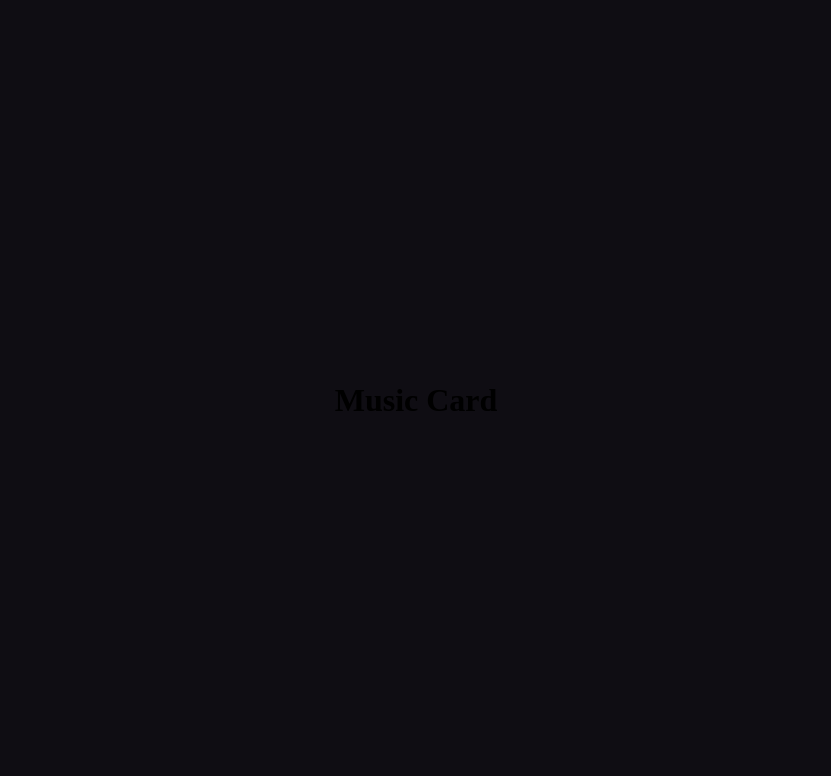
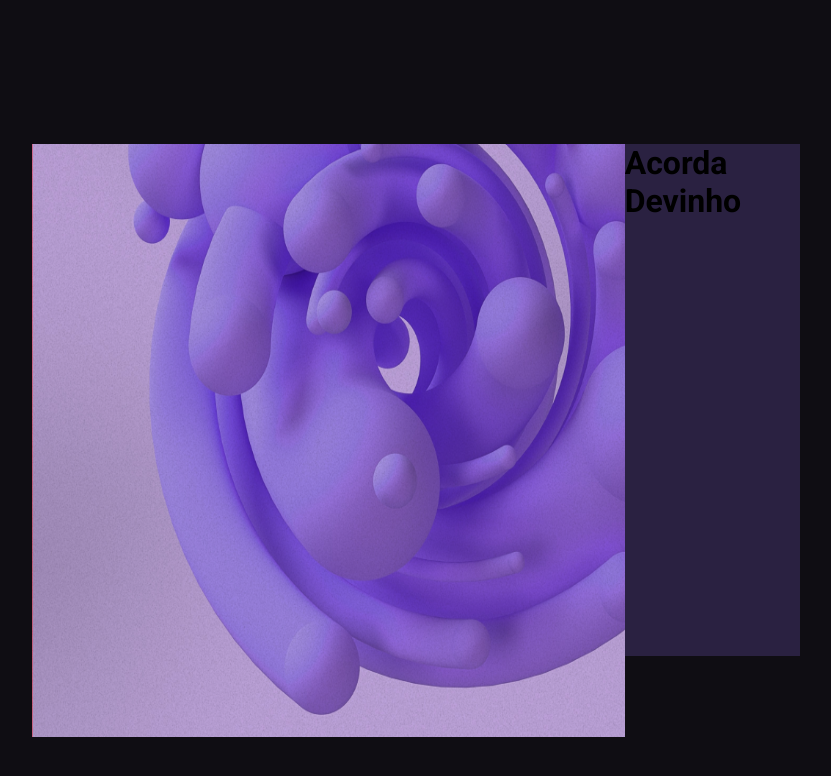
Before and after one commit to igorviniciussantana/boracodar-musicplayer, a Next.js app: page / in a window 1280 px wide. Shown: the top 776 px of the page, without its empty margins (224-1055 px from the left). Built offline with nearby package versions, Linux system fonts and the light colour scheme.

Commit message:
feat: add music info div

```diff
--- a/src/components/MusicCard/MusicCard.tsx
+++ b/src/components/MusicCard/MusicCard.tsx
@@ -1,10 +1,20 @@
+import Image from 'next/image'
 import * as Styled from './styled'
 
+import { Roboto } from '@next/font/google'
+
+const roboto = Roboto({weight: ['700', '400'], subsets: ['latin']})
 
 export default function MusicCard(){
     return(
         <Styled.MusicCard>
-            <h1>Music Card</h1>
+            <Styled.MusicInfo>
+            <Styled.ImageBox>
+                <Image src='/image.png' alt='' fill/>
+            </Styled.ImageBox>
+            <Styled.Title className={roboto.className}>Acorda Devinho</Styled.Title>
+            </Styled.MusicInfo>
+
         </Styled.MusicCard>
     )
 
--- a/src/components/MusicCard/styled.ts
+++ b/src/components/MusicCard/styled.ts
@@ -2,4 +2,26 @@ import styled from "styled-components";
 
 export const MusicCard = styled.main`
 
+background-color: #2A2141;
+
+
+@media screen and (min-width: 700px){
+    width: 60vw;
+    height: 40vw;
+}
 `
+
+export const MusicInfo = styled.div`
+display: flex;
+`
+export const Title = styled.h1`
+
+`
+
+
+export const ImageBox = styled.div`
+position: relative;
+width: 100%;
+aspect-ratio: 1/1;
+background-color: red;
+`
--- a/src/pages/index.tsx
+++ b/src/pages/index.tsx
@@ -1,9 +1,6 @@
 import Head from 'next/head'
 import Image from 'next/image'
 import {MusicCard} from './../components/components'
-import { Roboto } from '@next/font/google'
-
-const roboto = Roboto({weight: ['700', '400'], subsets: ['latin']})
 
 export default function Home() {
   return (
```
Also changed, not shown: public/image.png (added).
